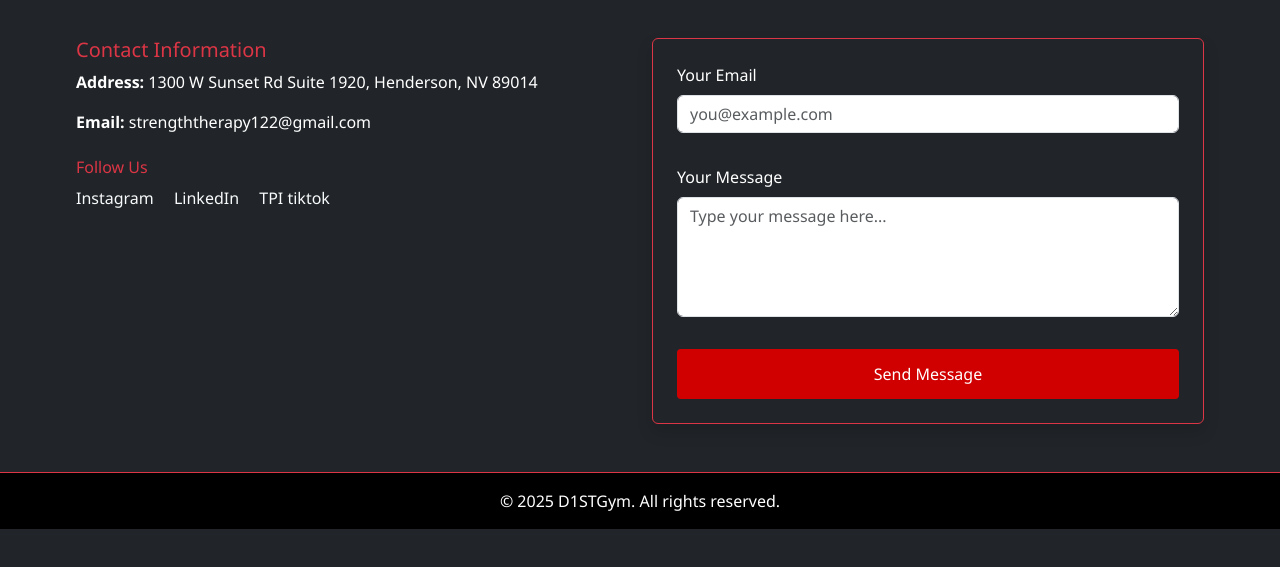
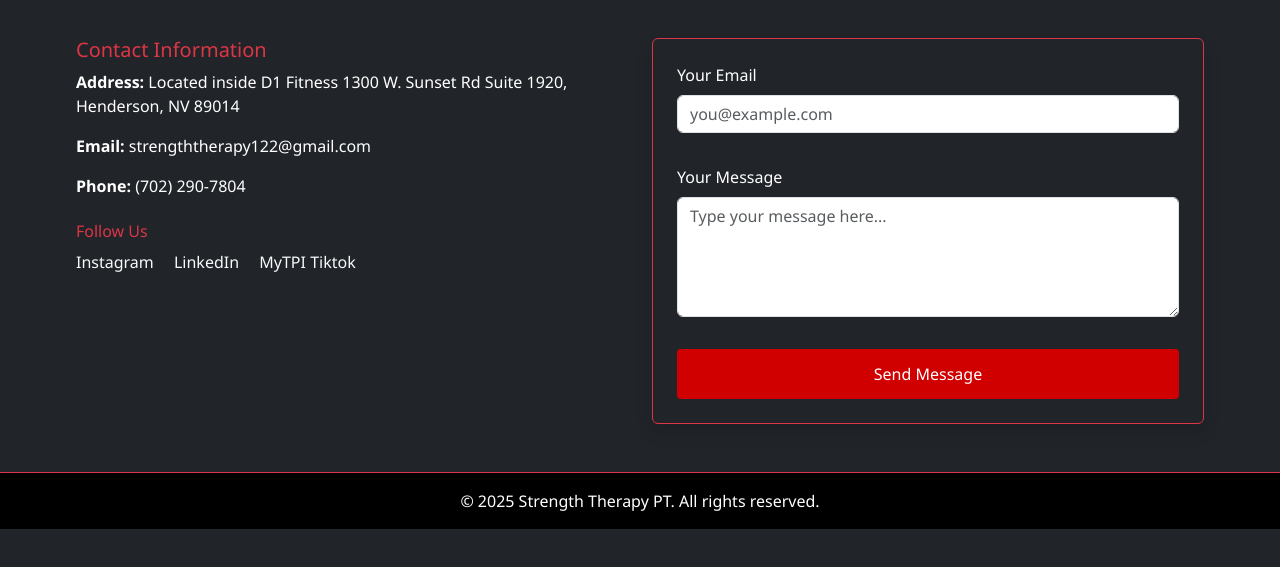
Before and after one commit to DarwinCasasola/strength.therapy.pt, a plain HTML site: page contact.html in a window 1280 px wide. Shown: the part 189-756 px from the top of the page. Drawn offline with nearby package versions, Linux system fonts and the light colour scheme.

Commit message:
final update b4 presentation

```diff
--- a/contact.html
+++ b/contact.html
@@ -73,15 +73,16 @@
         <!-- Contact Info -->
         <div class="col-md-6 text-white order-md-1">
           <h5 class="text-danger">Contact Information</h5>
-          <p><strong>Address:</strong> 1300 W Sunset Rd Suite 1920, Henderson, NV 89014</p>
+          <p><strong>Address:</strong> Located inside D1 Fitness 1300 W. Sunset Rd Suite 1920, Henderson, NV 89014</p>
           <p><strong>Email:</strong> strengththerapy122@gmail.com</p>
+          <p><strong>Phone:</strong> (702) 290-7804</p>
 
           <div class="mt-4">
             <h6 class="text-danger">Follow Us</h6>
             <a href="https://www.instagram.com/strengththerapypt/" target="_blank" class="text-light me-3">Instagram</a>
             <a href="https://www.linkedin.com/in/corygintherdpt/" target="_blank" class="text-light me-3">LinkedIn</a>
-            <a href="https://www.mytpi.com/experts/508334" target="_blank" class="text-light">TPI</a>
-            <a href="https://www.tiktok.com/@corystrengthpt" target="_blank" class="text-light">tiktok</a>
+            <a href="https://www.mytpi.com/experts/508334" target="_blank" class="text-light">MyTPI</a>
+            <a href="https://www.tiktok.com/@corystrengthpt" target="_blank" class="text-light">     Tiktok</a>
           </div>
         </div>
       </div>
@@ -90,7 +91,7 @@
 
   <!-- Footer -->
   <footer class="bg-black text-center py-3 border-top border-danger">
-    <p class="mb-0">&copy; 2025 D1STGym. All rights reserved.</p>
+    <p class="mb-0">&copy; 2025 Strength Therapy PT. All rights reserved.</p>
   </footer>
 
   <!-- Bootstrap JS -->
```
Also changed, not shown: about.html (+1 -1 lines), booking.html (+1 -1 lines), styles.css (+10 -2 lines).
